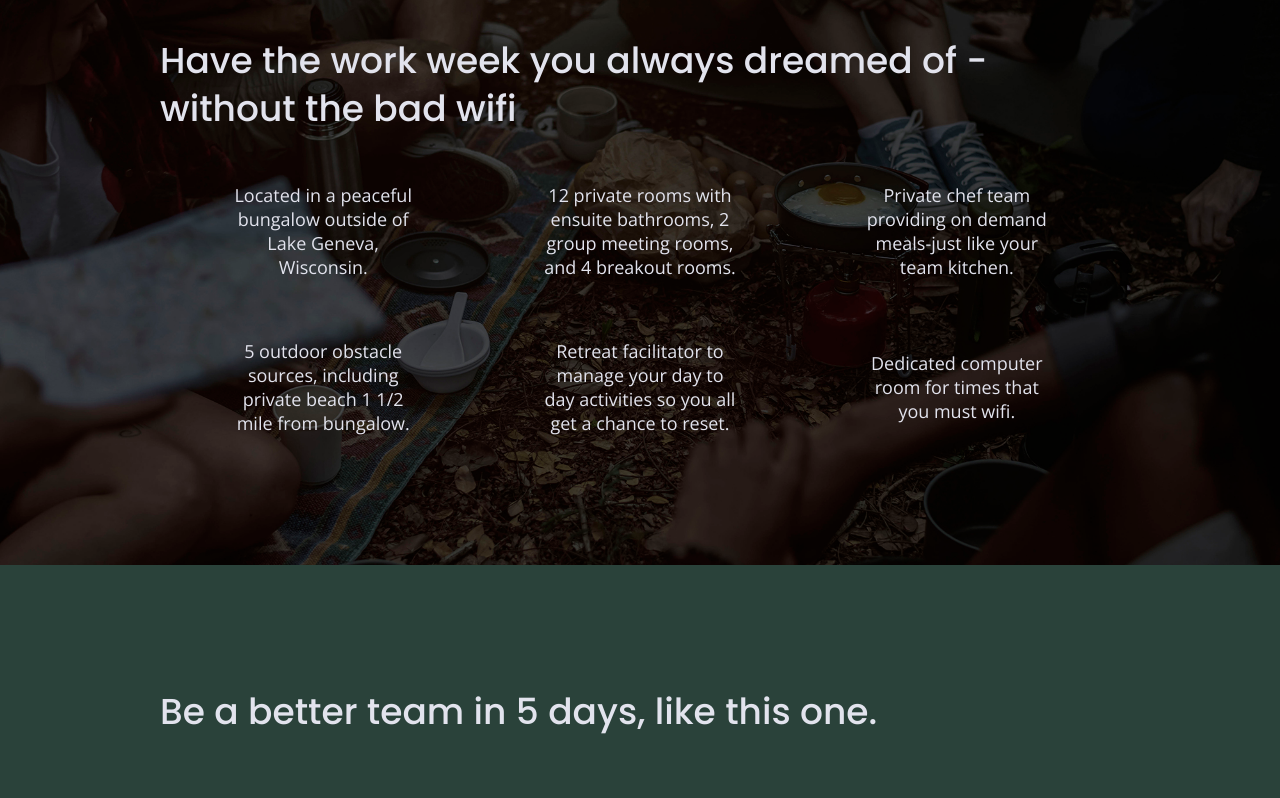
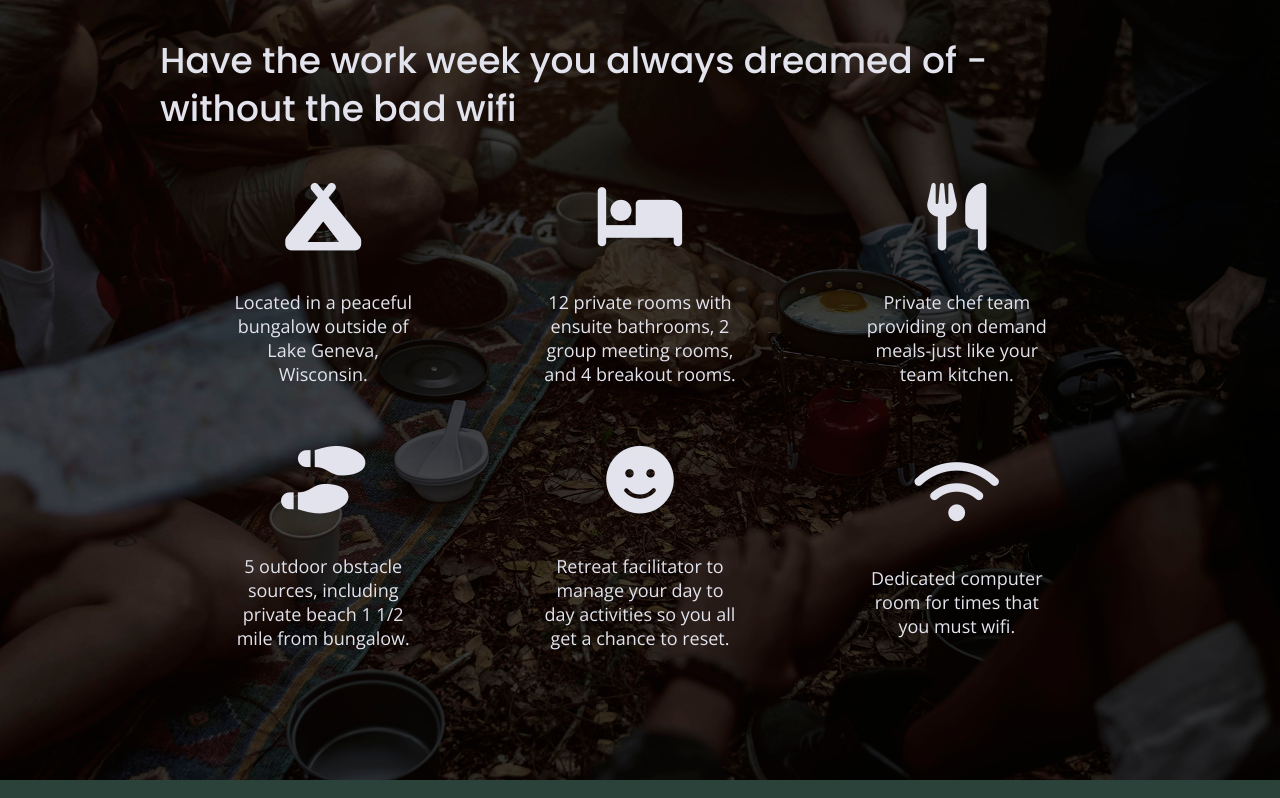
Before and after one commit to learningcoding2022/less-9-unplugged-responsive, a website built with Parcel: page index.html in a window 1280 px wide. Shown: the part 1095-1893 px from the top of the page. Built offline with nearby package versions, Linux system fonts and the light colour scheme.

Commit message:
feature icons font awe

```diff
--- a/css/main.css
+++ b/css/main.css
@@ -359,6 +359,11 @@ input[type=button] {
 .features p {
   text-align: center;
   margin: 0;
+}
+
+.features i {
+	font-size: 3.75em;
+    margin-bottom: 40px;
 }
 
 /* Reviews */
--- a/index.html
+++ b/index.html
@@ -19,9 +19,9 @@
 
   <!-- Google Fonts -->
   <link href="https://fonts.googleapis.com/css?family=Open+Sans:400,700|Poppins:500,700" rel="stylesheet">
+  <script src="https://kit.fontawesome.com/e9a0946930.js" crossorigin="anonymous"></script>
   <link rel="stylesheet" href="css/normalize.css">
   <link rel="stylesheet" href="css/main.css">
-
   <meta name="theme-color" content="#fafafa">
 </head>
 
@@ -74,6 +74,8 @@
         <div class="features-items">
           <article>
             <p class="fontawesome-icon">
+              <i class="fas fa-campground">
+              </i>
             </p>
             <p class="features-item-description">
               Located in a peaceful bungalow outside of Lake Geneva, Wisconsin.
@@ -81,6 +83,8 @@
           </article>
           <article>
             <p class="fontawesome-icon">
+              <i class="fas fa-bed">
+              </i>
             </p>
             <p class="features-item-description">
               12 private rooms with ensuite bathrooms, 2 group meeting rooms, and 4 breakout rooms.
@@ -88,6 +92,8 @@
           </article>
           <article>
             <p class="fontawesome-icon">
+              <i class="fas fa-utensils">
+              </i>
             </p>
             <p class="features-item-description">
               Private chef team providing on demand meals-just like your team kitchen.
@@ -95,6 +101,8 @@
           </article>
           <article>
             <p class="fontawesome-icon">
+              <i class="fas fa-shoe-prints">
+              </i>
             </p>
             <p class="features-item-description">
               5 outdoor obstacle sources, including private beach 1 1/2 mile from bungalow.
@@ -102,6 +110,8 @@
           </article>
           <article>
             <p class="fontawesome-icon">
+              <i class="fas fa-smile">
+              </i>
             </p>
             <p class="features-item-description">
               Retreat facilitator to manage your day to day activities so you all get a chance to reset.
@@ -109,6 +119,8 @@
           </article>
           <article>
             <p class="fontawesome-icon">
+              <i class="fas fa-wifi">
+              </i>
             </p>
             <p class="features-item-description">
               Dedicated computer room for times that you must wifi.
```
Also changed, not shown: about/index.html (+1 -1 lines), faq/index.html (+1 -1 lines).
